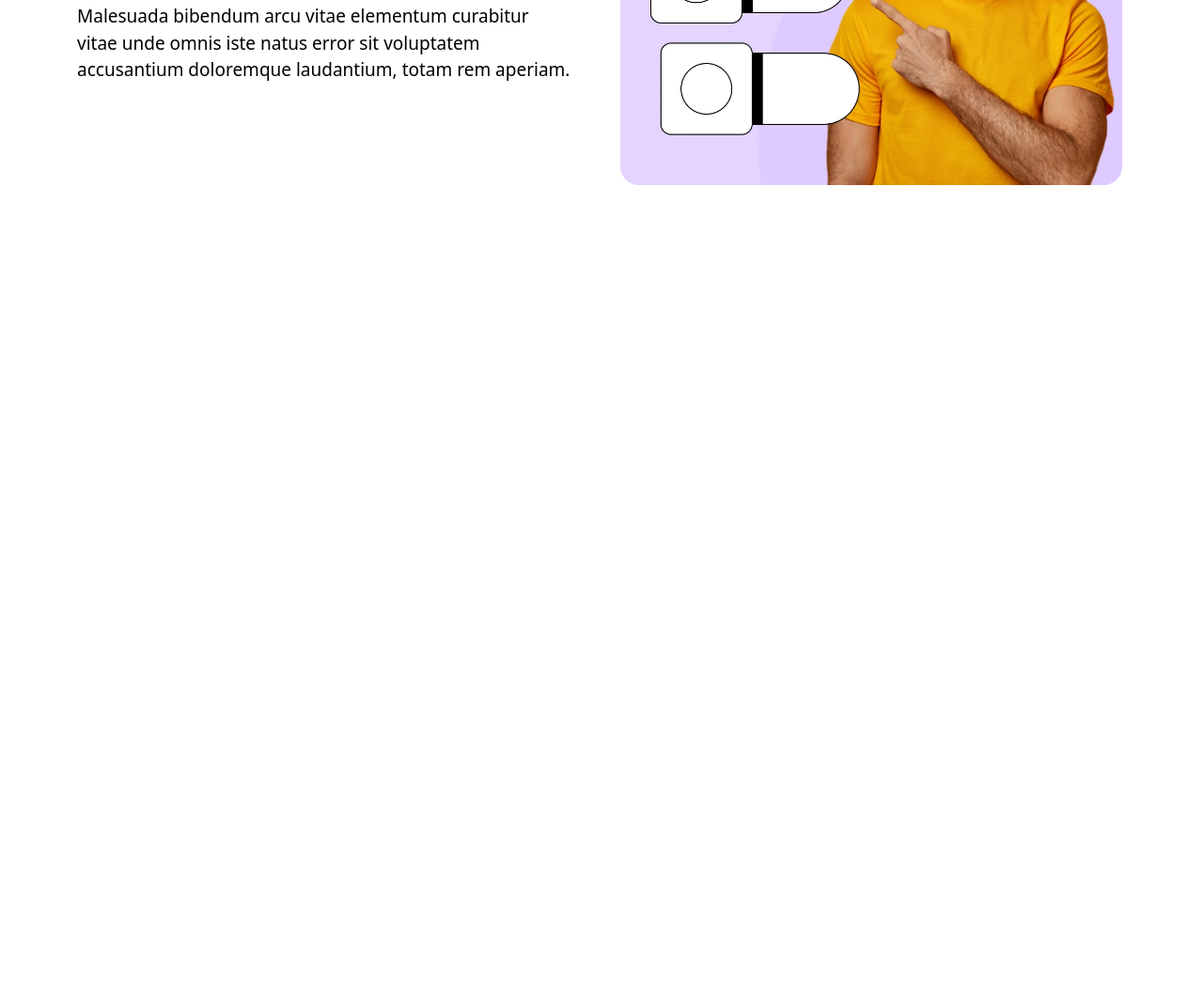
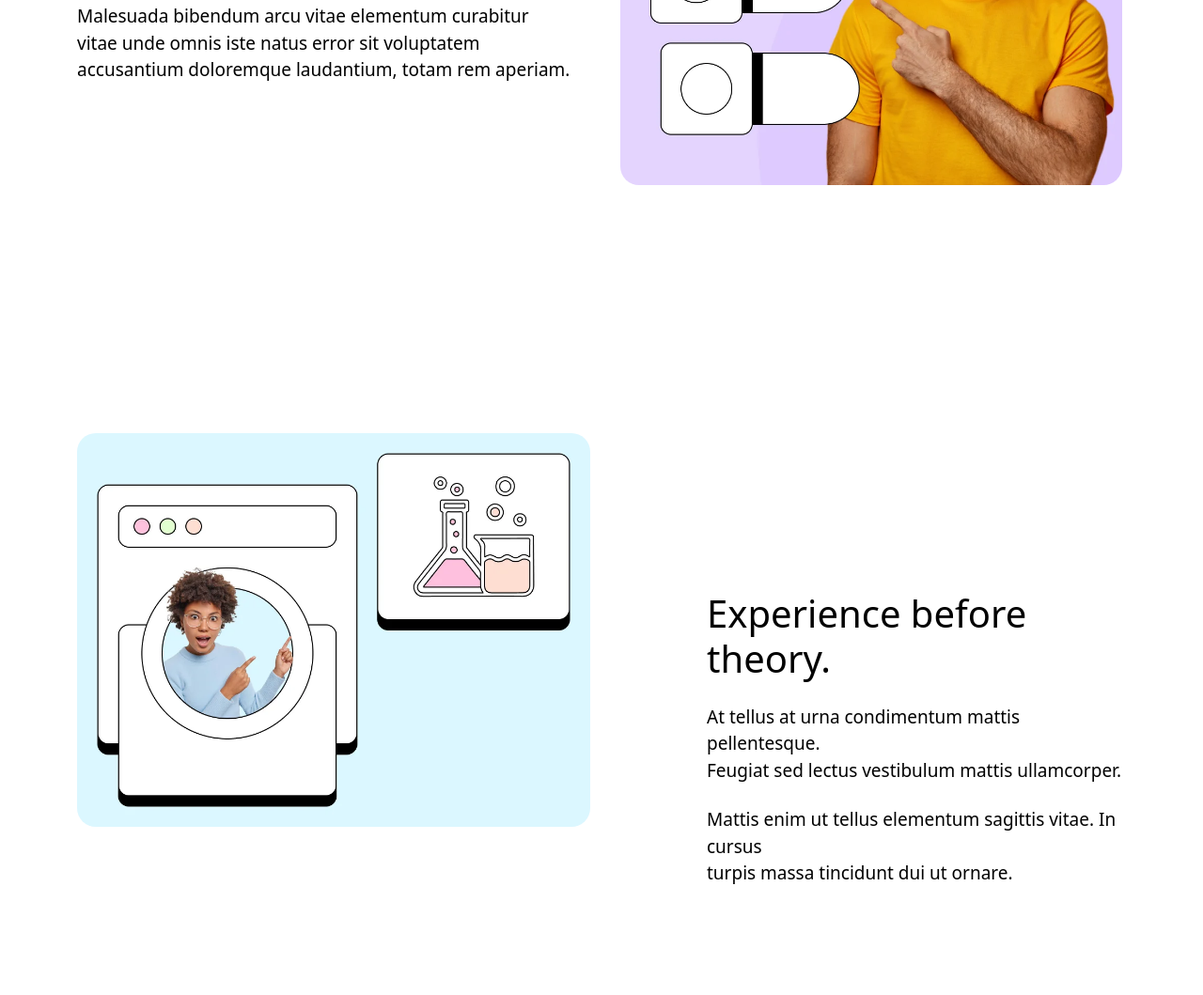
Before and after one commit to salarissa321/project-26, a plain HTML site: page index.html in a window 1280 px wide. Shown: the part 3170-4229 px from the top of the page at 94% size. Before the commit the page ends 3511 px from the top, so only its background shows below. Drawn offline with nearby package versions, Linux system fonts and the light colour scheme.

Commit message:
add 1 Setion

```diff
--- a/css/style.css
+++ b/css/style.css
@@ -199,3 +199,24 @@ border: none;
 box-shadow: none;
 margin-left: 20px;
 }
+
+.mybild{
+    border-radius: 20px 20px 20px 20px;
+
+}
+
+.mysubtitel{
+    font-family: var(--uicore-typography--h3-f,);
+   margin-left: 100px;
+    color: #000;
+    font-size: 40px;
+    padding: 0;
+
+}
+
+.mysentence{
+    font-size: 19px;
+    font-weight: 500;
+    color: #000;
+    margin-left: 100px;
+}
--- a/index.html
+++ b/index.html
@@ -121,6 +121,21 @@
       </div>
     </div>
 
+
+    <div class="container py-5">
+      <div class="row py-5">
+        <div class="col-lg-6 py-4">
+          <img class="mybild img-fluid" src="images/WorkShop-Worth-Attending-2.webp" alt="">
+        </div>
+        <div class="col-lg-6 mt-5 py-5">
+          <h2 class="mysubtitel mt-5 pt-5">Experience before theory.</h2>
+          <p class="mysentence my-4">At tellus at urna condimentum mattis pellentesque. <br>Feugiat sed lectus vestibulum mattis ullamcorper.</p>
+          <p class="mysentence">Mattis enim ut tellus elementum sagittis vitae. In cursus <br>turpis massa tincidunt dui ut ornare.</p>
+        </div>
+
+      </div>
+    </div>
+
     <script src="https://cdn.jsdelivr.net/npm/bootstrap@5.2.3/dist/js/bootstrap.bundle.min.js" integrity="sha384-kenU1KFdBIe4zVF0s0G1M5b4hcpxyD9F7jL+jjXkk+Q2h455rYXK/7HAuoJl+0I4" crossorigin="anonymous"></script>
   </body>
 </html>
```
Also changed, not shown: images/WorkShop-Worth-Attending-2.webp (added).
